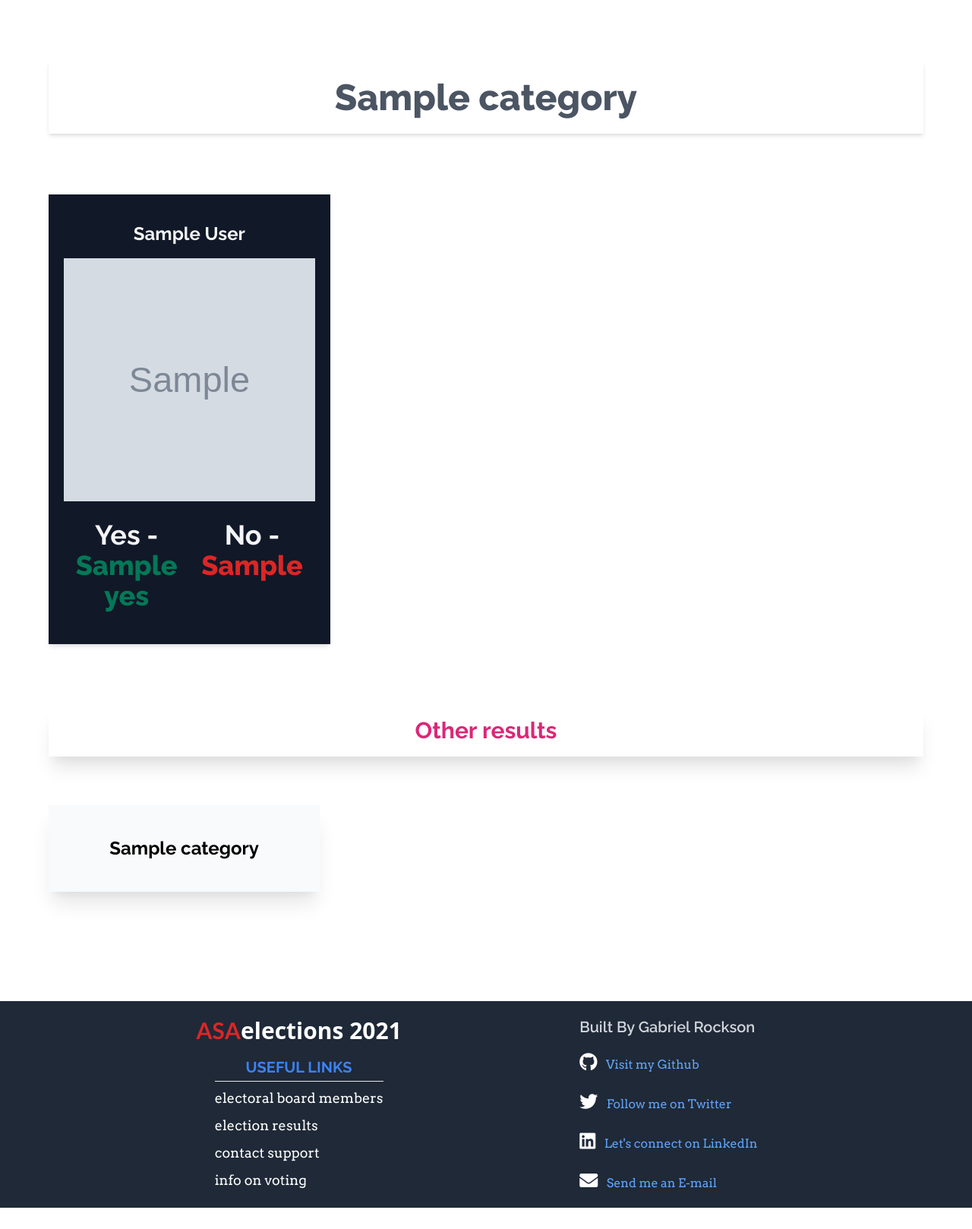
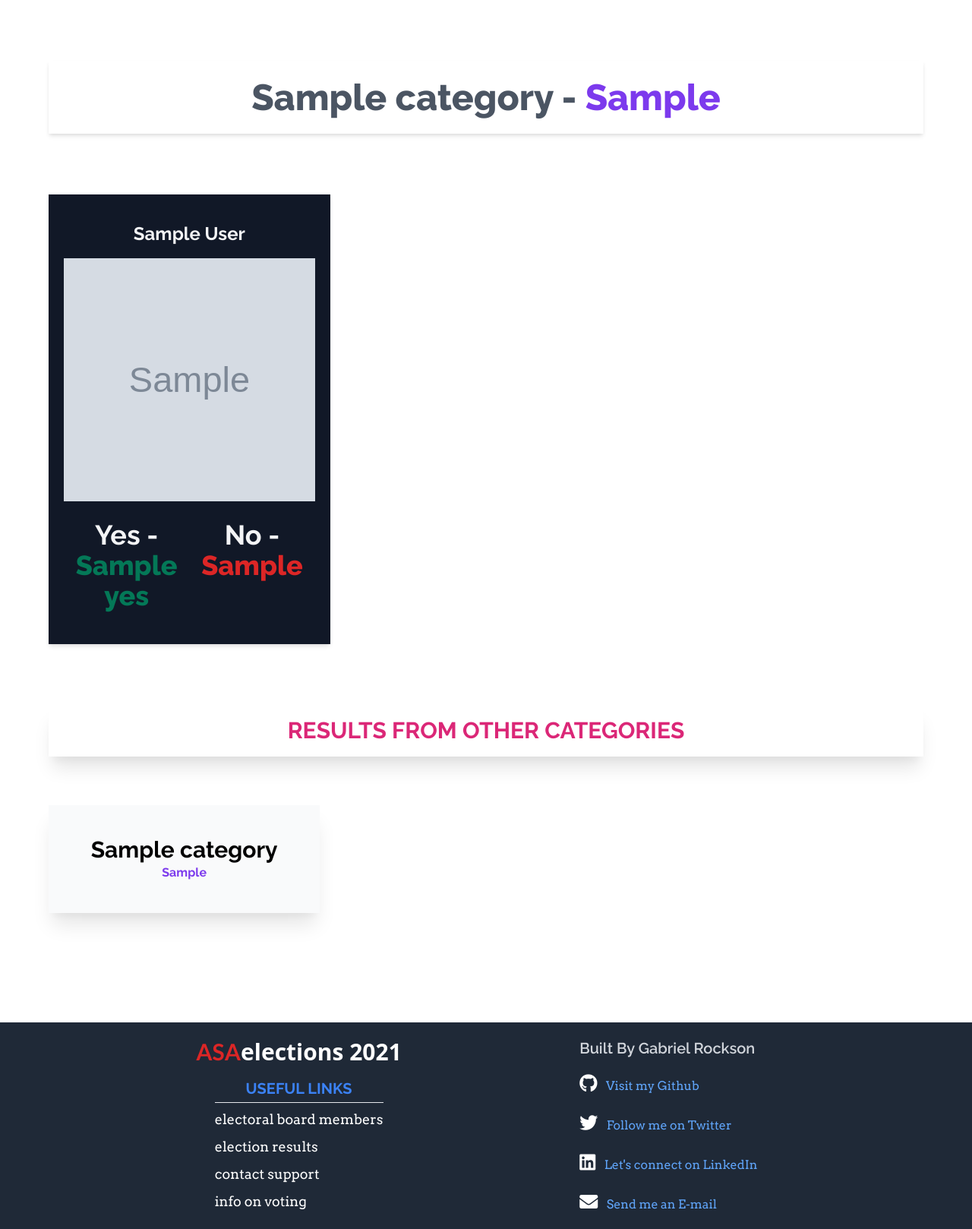
Before and after one commit to rocksongabriel/asa-elections, a Django app: template templates/vote/new-result-page-individual.html in a window 1280 px wide. Shown: the part 61-1679 px from the top of the page at 76% size. Before the commit the page ends 1651 px from the top, so only its background shows below. Run offline with Django 3.2, Linux system fonts and the light colour scheme; the template is opened without the code that fills it: most values are stand-ins (such as "Sample title", 1, 10 or a date in 2020); grey boxes marked "Sample" are stand-in pictures; some libraries are stand-ins or nearby versions.

Commit message:
Add links to other result pages on every result page

```diff
--- a/templates/vote/new-result-page-individual.html
+++ b/templates/vote/new-result-page-individual.html
@@ -6,7 +6,7 @@
 {% block content %}
 
 <div class="my-16 md:my-20 mx-5 md:mx-10 lg:mx-16  font-raleway">
-    <h1 class="text-center shadow-md text-gray-600 text-4xl sm:text-5xl font-extrabold py-6 mb-2 font-raleway">{{ category.name }}</h1>
+    <h1 class="text-center shadow-md text-gray-600 text-4xl sm:text-5xl font-extrabold py-6 mb-2 font-raleway">{{ category.name }} - <span class="text-purple-600">{{ category.get_campus_display }}</span></h1>
 
     <div class="grid grid-cols-1 md:grid-cols-2 lg:grid-cols-3 gap-5 my-20">
 
@@ -40,10 +40,11 @@
         {% endfor %}
     </div>
 
+    {% if user.is_authenticated %}
         <!-- Render links to other result pages -->
         {% if categories.count %}
 
-        <h2 class="text-center bg-gray-100 text-pink-600 capitalize shadow-xl text-3xl font-bold py-4">Other results</h2>
+            <h2 class="text-center bg-gray-100 text-pink-600 capitalize shadow-xl text-3xl font-bold py-4 uppercase">Results from other categories</h2>
 
             <div class="grid grid-cols-1 md:grid-cols-2 lg:grid-cols-3 gap-5 lg:gap-10 my-16">
                 {% for category in categories %}
@@ -55,6 +56,27 @@
             </div>
 
         {% endif %}
+
+    {% else %}
+        <!-- Render links to other result pages -->
+        {% if categories.count %}
+
+            <h2 class="text-center bg-gray-100 text-pink-600 uppercase shadow-xl text-3xl font-bold py-4">Results from other categories</h2>
+
+            <div class="grid grid-cols-1 md:grid-cols-2 lg:grid-cols-3 gap-5 lg:gap-10 my-16">
+                {% for category in categories %}
+                    <a href="{% url 'vote_app:result' category.slug %}"
+                        class=" bg-gray-50 text-black hover:text-white p-10 text-center border border-gray-50 text-3xl font-bold shadow-xl hover:bg-gray-900 transition delay-100 duration-100 ease-linear"
+                        data-aos="fade-right"
+                        data-aos-delay="100"
+                        data-aos-duration="500">
+                        {{ category.name }}<span class="text-base text-purple-600 block">{{ category.get_campus_display }}</span>
+                    </a>
+                {% endfor %}
+            </div>
+
+        {% endif %}
+    {% endif %}
 </div>
 
 {% endblock content %}
```
Also changed, not shown: templates/vote/new-result-page.html (+25 -4 lines). Lines whose indentation alone changed are shown as unchanged.
